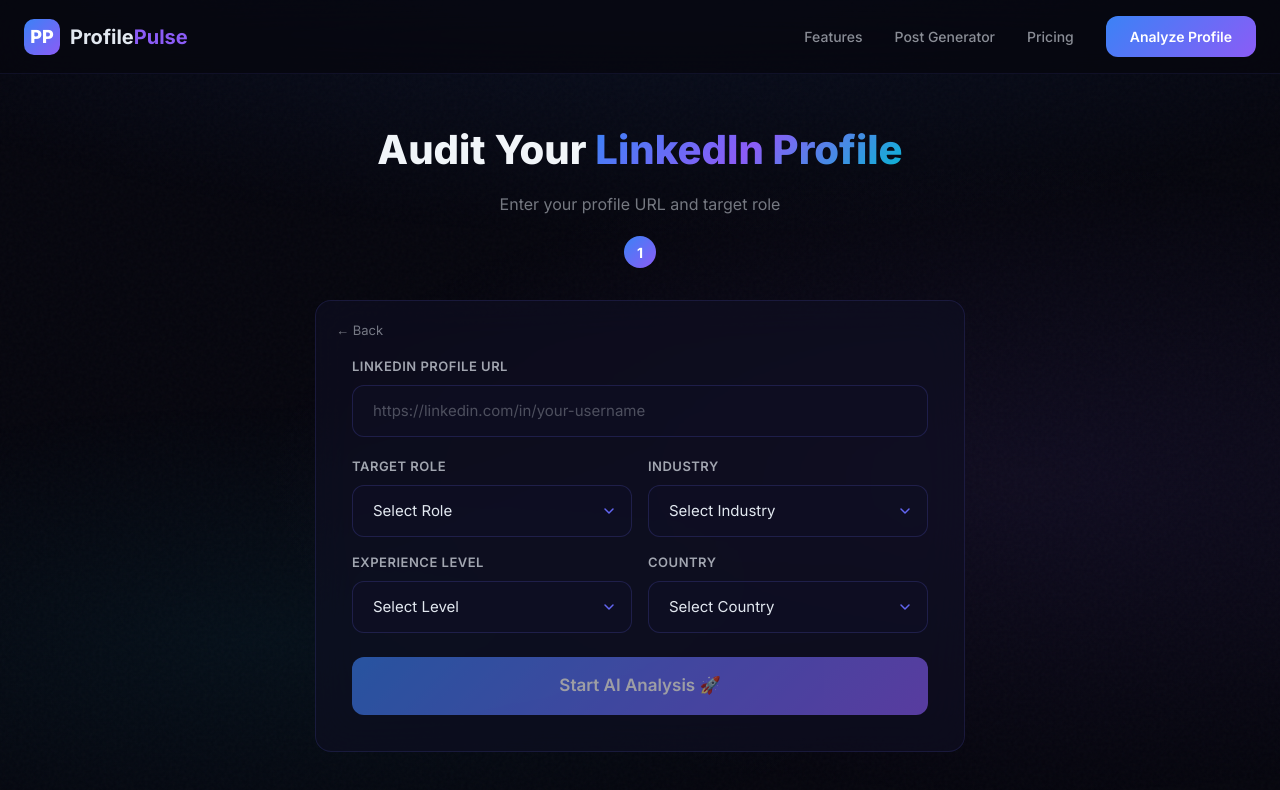
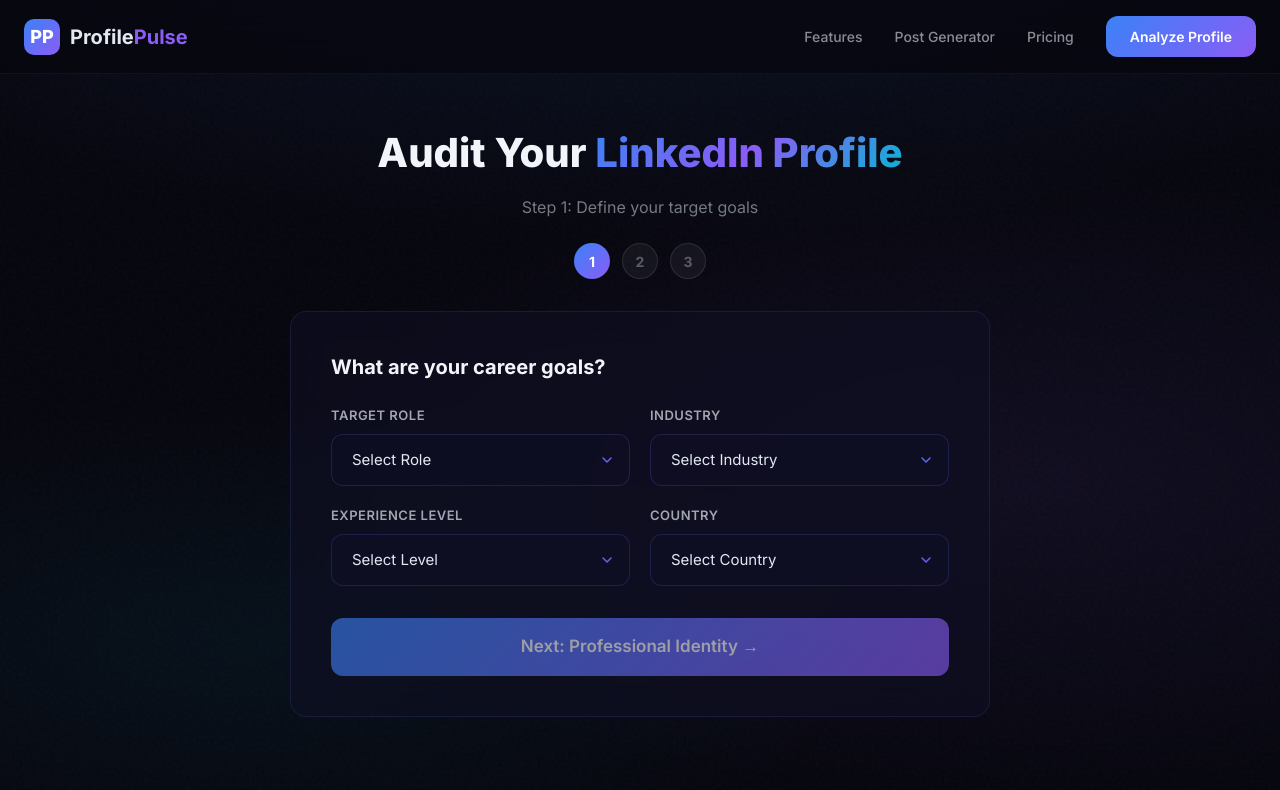
Before and after one commit to KalaiScript/linkedaudit, a Next.js app: page /audit in a window 1280 px wide. Shown: the top 790 px of the page. Built offline with nearby package versions, Linux system fonts and the light colour scheme.

Commit message:
feat: implement manual profile entry flow, update dashboard redirection, and personalize post generator previews

```diff
--- a/src/app/audit/page.tsx
+++ b/src/app/audit/page.tsx
@@ -3,7 +3,6 @@
 import { useRouter } from 'next/navigation';
 import { motion, AnimatePresence } from 'framer-motion';
 import Navbar from '@/components/layout/Navbar';
-import { fetchLinkedInProfileAction } from '@/app/actions/linkedin-actions';
 
 const roles = ['Software Engineer', 'Frontend Developer', 'Backend Developer', 'Full Stack Developer', 'UI/UX Designer', 'Data Analyst', 'Data Scientist', 'AI/ML Engineer', 'DevOps Engineer', 'Product Manager', 'Mobile Developer', 'Cybersecurity Analyst', 'Cloud Architect', 'QA Engineer', 'Other'];
 const industries = ['Technology', 'Finance', 'Healthcare', 'Education', 'E-commerce', 'Media', 'Consulting', 'Manufacturing', 'Government', 'Startup', 'Other'];
@@ -15,23 +14,24 @@
   const [step, setStep] = useState(1);
   const [loading, setLoading] = useState(false);
 
-  // Step 1 fields
-  const [url, setUrl] = useState('');
+  // Step 1: Target Goals
   const [role, setRole] = useState('');
   const [industry, setIndustry] = useState('');
   const [level, setLevel] = useState('');
   const [country, setCountry] = useState('');
 
-  // Step 2 fields — profile details
+  // Step 2: Professional Identity
   const [name, setName] = useState('');
   const [headline, setHeadline] = useState('');
   const [about, setAbout] = useState('');
   const [location, setLocation] = useState('');
+  const [skillsText, setSkillsText] = useState('');
+
+  // Step 3: Metrics & Activity
   const [connections, setConnections] = useState('');
   const [followers, setFollowers] = useState('');
   const [hasPhoto, setHasPhoto] = useState(true);
   const [hasBanner, setHasBanner] = useState(false);
-  const [skillsText, setSkillsText] = useState('');
   const [experienceCount, setExperienceCount] = useState('');
   const [experienceDesc, setExperienceDesc] = useState('');
   const [projectCount, setProjectCount] = useState('');
@@ -43,61 +43,31 @@
   const [customUrl, setCustomUrl] = useState(true);
   const [featuredItems, setFeaturedItems] = useState('');
 
-  const handleNext = async () => {
-    let extractedName = name;
-    if (url) {
-      const match = url.match(/\/in\/([^/]+)/);
-      if (match) {
-        const slug = match[1].replace(/-/g, ' ');
-        extractedName = slug.replace(/\b\w/g, c => c.toUpperCase());
-        setName(extractedName);
-      }
-    }
-
-    if (url && url.includes('linkedin.com/in/')) {
-      // If URL is provided, skip manual entry and try to fetch real data
-      await handleAnalyze(url, extractedName);
+  const handleNext = () => {
+    if (step < 3) {
+      setStep(step + 1);
+      window.scrollTo(0, 0);
     } else {
-      setStep(2);
+      handleAnalyze();
     }
   };
 
   const handleBack = () => {
-    if (step === 2) {
-      setStep(1);
+    if (step > 1) {
+      setStep(step - 1);
+      window.scrollTo(0, 0);
     } else {
       router.back();
     }
   };
 
-  const handleAnalyze = async (profileUrl?: string, passedName?: string) => {
+  const handleAnalyze = async () => {
     setLoading(true);
 
-    let profileData: any = null;
-
-    if (profileUrl) {
-      // Attempt live fetch
-      const fetchRes = await fetchLinkedInProfileAction(profileUrl);
-      if (fetchRes.success && fetchRes.data) {
-        profileData = {
-          ...fetchRes.data,
-          jobRoleTarget: role || fetchRes.data.headline || 'Software Engineer',
-          industry: industry || 'Technology',
-          experienceLevel: level || 'Mid',
-          country: country || 'United States',
-          seoKeywords: fetchRes.data.skills?.slice(0, 5).map(s => s.toLowerCase()) || [],
-        };
-      } else {
-        alert(fetchRes.error || "Failed to fetch LinkedIn profile");
-        setLoading(false);
-        setStep(2); // Fallback to manual entry if API fails
-        return;
-      }
-    } else {
     // Use manually entered data
-      profileData = {
+    const profileData = {
       url: 'manual',
-        name: name || passedName || 'User',
+      name: name || 'User',
       headline: headline || `${role} | Tech Enthusiast`,
       about: about || `Passionate ${role} with expertise in tech.`,
       location: location || country || 'India',
@@ -132,11 +102,17 @@
       experienceLevel: level || 'Mid',
       country: country || 'India',
     };
-    }
 
     localStorage.setItem('profilepulse_profile', JSON.stringify(profileData));
+
+    // Simulate a brief loading for AI processing feel
+    setTimeout(() => {
       router.push('/dashboard');
+    }, 1500);
   };
+
+  const isStep1Valid = role && industry && level && country;
+  const isStep2Valid = name && headline && about && skillsText;
 
   return (
     <>
@@ -146,39 +122,40 @@
           initial={{ opacity: 0, y: 20 }}
           animate={{ opacity: 1, y: 0 }}
           transition={{ duration: 0.6 }}
-          style={{ maxWidth: 650, width: '100%' }}
+          style={{ maxWidth: 700, width: '100%' }}
         >
           <div style={{ textAlign: 'center', marginBottom: 32 }}>
             <h1 style={{ fontSize: 'clamp(28px, 4vw, 40px)', fontWeight: 800, color: '#f1f5f9', marginBottom: 12 }}>
               Audit Your <span className="gradient-text">LinkedIn Profile</span>
             </h1>
             <p style={{ color: 'rgba(226,232,240,0.5)', fontSize: 16 }}>
-              {step === 1 ? 'Enter your profile URL and target role' : 'Tell us about your current profile'}
+              {step === 1 ? 'Step 1: Define your target goals' : step === 2 ? 'Step 2: Your professional identity' : 'Step 3: Your network and activity'}
             </p>
+
             {/* Step indicator */}
-            <div style={{ display: 'flex', alignItems: 'center', justifyContent: 'center', gap: 12, marginTop: 20 }}>
-              <div style={{ width: 32, height: 32, borderRadius: '50%', display: 'flex', alignItems: 'center', justifyContent: 'center', fontSize: 14, fontWeight: 700, background: 'linear-gradient(135deg, #3b82f6, #8b5cf6)', color: 'white' }}>1</div>
+            <div style={{ display: 'flex', alignItems: 'center', justifyContent: 'center', gap: 12, marginTop: 24 }}>
+              {[1, 2, 3].map(s => (
+                <div key={s} style={{
+                  width: 36, height: 36, borderRadius: '50%',
+                  display: 'flex', alignItems: 'center', justifyContent: 'center',
+                  fontSize: 14, fontWeight: 700,
+                  background: step >= s ? 'linear-gradient(135deg, #3b82f6, #8b5cf6)' : 'rgba(255,255,255,0.05)',
+                  border: step >= s ? 'none' : '1px solid rgba(255,255,255,0.1)',
+                  color: step >= s ? 'white' : 'rgba(255,255,255,0.3)',
+                  transition: 'all 0.3s ease'
+                }}>
+                  {s}
+                </div>
+              ))}
             </div>
           </div>
 
-          <div className="glass-card" style={{ padding: 36, position: 'relative' }}>
-            <button
-              onClick={handleBack}
-              style={{ position: 'absolute', top: 20, left: 20, background: 'none', border: 'none', color: 'rgba(226,232,240,0.5)', cursor: 'pointer', fontSize: 13, display: 'flex', alignItems: 'center', gap: 4, zIndex: 10 }}
-            >
-              ← Back
-            </button>
+          <div className="glass-card" style={{ padding: 40, position: 'relative' }}>
             <AnimatePresence mode="wait">
-              {step === 1 ? (
-                <motion.div key="step1" initial={{ opacity: 0, x: -20 }} animate={{ opacity: 1, x: 0 }} exit={{ opacity: 0, x: -20 }} style={{ paddingTop: 20 }}>
-                  {/* URL */}
-                  <div style={{ marginBottom: 20 }}>
-                    <label style={{ display: 'block', color: 'rgba(226,232,240,0.7)', fontSize: 13, fontWeight: 600, marginBottom: 8, textTransform: 'uppercase', letterSpacing: 0.5 }}>LinkedIn Profile URL</label>
-                    <input type="text" className="input-field" placeholder="https://linkedin.com/in/your-username" value={url} onChange={e => setUrl(e.target.value)} />
-                  </div>
-
-                  {/* Options Grid */}
-                  <div style={{ display: 'grid', gridTemplateColumns: '1fr 1fr', gap: 16, marginBottom: 24 }}>
+              {step === 1 && (
+                <motion.div key="step1" initial={{ opacity: 0, x: -20 }} animate={{ opacity: 1, x: 0 }} exit={{ opacity: 0, x: -20 }}>
+                  <h3 style={{ fontSize: 20, fontWeight: 700, color: '#f1f5f9', marginBottom: 24 }}>What are your career goals?</h3>
+                  <div style={{ display: 'grid', gridTemplateColumns: '1fr 1fr', gap: 20, marginBottom: 32 }}>
                     <div>
                       <label style={{ display: 'block', color: 'rgba(226,232,240,0.7)', fontSize: 13, fontWeight: 600, marginBottom: 8, textTransform: 'uppercase', letterSpacing: 0.5 }}>Target Role</label>
                       <select className="select-field" value={role} onChange={e => setRole(e.target.value)}>
@@ -209,60 +186,72 @@
                     </div>
                   </div>
 
-                  <button onClick={handleNext} disabled={loading || (step === 1 && !url && (!role || !industry || !level || !country))} className="glow-btn" style={{ width: '100%', padding: '16px', fontSize: 17, opacity: (step === 1 && !url && (!role || !industry || !level || !country)) ? 0.6 : 1 }}>
-                    {loading ? (
-                      <span style={{ display: 'flex', alignItems: 'center', justifyContent: 'center', gap: 10 }}>
-                        <motion.span animate={{ rotate: 360 }} transition={{ repeat: Infinity, duration: 1, ease: 'linear' }} style={{ display: 'inline-block' }}>⚡</motion.span>
-                        Analyzing with AI...
-                      </span>
-                    ) : 'Start AI Analysis 🚀'}
+                  <button onClick={handleNext} disabled={!isStep1Valid} className="glow-btn" style={{ width: '100%', padding: '16px', fontSize: 17, opacity: isStep1Valid ? 1 : 0.6 }}>
+                    Next: Professional Identity →
                   </button>
                 </motion.div>
-              ) : (
+              )}
+
+              {step === 2 && (
                 <motion.div key="step2" initial={{ opacity: 0, x: 20 }} animate={{ opacity: 1, x: 0 }} exit={{ opacity: 0, x: 20 }}>
-                  <p style={{ color: 'rgba(226,232,240,0.4)', fontSize: 13, marginBottom: 20, padding: '10px 16px', borderRadius: 10, background: 'rgba(139,92,246,0.06)', border: '1px solid rgba(139,92,246,0.15)' }}>
-                    💡 Fill in your current LinkedIn profile details for an accurate analysis. Copy info directly from your profile.
-                  </p>
+                  <h3 style={{ fontSize: 20, fontWeight: 700, color: '#f1f5f9', marginBottom: 24 }}>Tell us who you are</h3>
 
-                  {/* Name & Headline */}
-                  <div style={{ display: 'grid', gridTemplateColumns: '1fr 1fr', gap: 16, marginBottom: 16 }}>
+                  <div style={{ display: 'grid', gridTemplateColumns: '1fr 1fr', gap: 20, marginBottom: 20 }}>
                     <InputField label="Full Name" value={name} onChange={setName} placeholder="John Doe" />
-                    <InputField label="Location" value={location} onChange={setLocation} placeholder="City, Country" />
-                  </div>
-                  <InputField label="Headline" value={headline} onChange={setHeadline} placeholder="Your current LinkedIn headline" />
-                  <div style={{ marginBottom: 16, marginTop: 16 }}>
-                    <label style={{ display: 'block', color: 'rgba(226,232,240,0.7)', fontSize: 13, fontWeight: 600, marginBottom: 8, textTransform: 'uppercase', letterSpacing: 0.5 }}>About / Summary</label>
-                    <textarea className="input-field" rows={4} placeholder="Paste your About section here..." value={about} onChange={e => setAbout(e.target.value)} style={{ resize: 'vertical' }} />
+                    <InputField label="Current Location" value={location} onChange={setLocation} placeholder="City, Country" />
                   </div>
 
-                  {/* Numbers Row */}
-                  <div style={{ display: 'grid', gridTemplateColumns: 'repeat(3, 1fr)', gap: 12, marginBottom: 16 }}>
-                    <InputField label="Connections" value={connections} onChange={setConnections} placeholder="500" type="number" />
-                    <InputField label="Followers" value={followers} onChange={setFollowers} placeholder="6000" type="number" />
-                    <InputField label="Recommendations" value={recommendations} onChange={setRecommendations} placeholder="3" type="number" />
+                  <div style={{ marginBottom: 20 }}>
+                    <InputField label="Current Headline" value={headline} onChange={setHeadline} placeholder="Senior Software Engineer | React • Node.js | Ex-Google" />
                   </div>
 
-                  <InputField label="Skills (comma-separated)" value={skillsText} onChange={setSkillsText} placeholder="React, Node.js, Python, TypeScript, AWS" />
-
-                  <div style={{ display: 'grid', gridTemplateColumns: 'repeat(3, 1fr)', gap: 12, marginBottom: 16, marginTop: 16 }}>
-                    <InputField label="Experience Count" value={experienceCount} onChange={setExperienceCount} placeholder="3" type="number" />
-                    <InputField label="Projects Count" value={projectCount} onChange={setProjectCount} placeholder="5" type="number" />
-                    <InputField label="Certifications" value={certCount} onChange={setCertCount} placeholder="2" type="number" />
+                  <div style={{ marginBottom: 20 }}>
+                    <label style={{ display: 'block', color: 'rgba(226,232,240,0.7)', fontSize: 13, fontWeight: 600, marginBottom: 8, textTransform: 'uppercase', letterSpacing: 0.5 }}>About / Summary</label>
+                    <textarea className="input-field" rows={5} placeholder="Paste your LinkedIn About section here..." value={about} onChange={e => setAbout(e.target.value)} style={{ resize: 'vertical' }} />
                   </div>
 
-                  <div style={{ marginBottom: 16 }}>
-                    <label style={{ display: 'block', color: 'rgba(226,232,240,0.7)', fontSize: 13, fontWeight: 600, marginBottom: 8, textTransform: 'uppercase', letterSpacing: 0.5 }}>Experience Description (your best role)</label>
-                    <textarea className="input-field" rows={3} placeholder="Describe your most relevant experience..." value={experienceDesc} onChange={e => setExperienceDesc(e.target.value)} style={{ resize: 'vertical' }} />
+                  <div style={{ marginBottom: 32 }}>
+                    <InputField label="Skills (comma-separated)" value={skillsText} onChange={setSkillsText} placeholder="React, Node.js, Python, TypeScript, AWS" />
                   </div>
 
-                  <div style={{ display: 'grid', gridTemplateColumns: 'repeat(3, 1fr)', gap: 12, marginBottom: 16 }}>
-                    <InputField label="Posts/Week" value={postsPerWeek} onChange={setPostsPerWeek} placeholder="2" type="number" />
-                    <InputField label="Avg Engagement" value={avgEngagement} onChange={setAvgEngagement} placeholder="50" type="number" />
+                  <div style={{ display: 'flex', gap: 12 }}>
+                    <button onClick={handleBack} style={{ flex: '0 0 auto', padding: '14px 24px', borderRadius: 12, background: 'rgba(255,255,255,0.05)', border: '1px solid rgba(255,255,255,0.1)', color: '#a5b4fc', fontSize: 15, fontWeight: 600, cursor: 'pointer' }}>
+                      ← Back
+                    </button>
+                    <button onClick={handleNext} disabled={!isStep2Valid} className="glow-btn" style={{ flex: 1, padding: '14px', fontSize: 16, opacity: isStep2Valid ? 1 : 0.6 }}>
+                      Next: Network & Metrics →
+                    </button>
+                  </div>
+                </motion.div>
+              )}
+
+              {step === 3 && (
+                <motion.div key="step3" initial={{ opacity: 0, x: 20 }} animate={{ opacity: 1, x: 0 }} exit={{ opacity: 0, x: 20 }}>
+                  <h3 style={{ fontSize: 20, fontWeight: 700, color: '#f1f5f9', marginBottom: 24 }}>Your LinkedIn activity</h3>
+
+                  <div style={{ display: 'grid', gridTemplateColumns: 'repeat(3, 1fr)', gap: 16, marginBottom: 20 }}>
+                    <InputField label="Connections" value={connections} onChange={setConnections} placeholder="500+" type="number" />
+                    <InputField label="Followers" value={followers} onChange={setFollowers} placeholder="2500" type="number" />
+                    <InputField label="Recommendations" value={recommendations} onChange={setRecommendations} placeholder="5" type="number" />
+                  </div>
+
+                  <div style={{ display: 'grid', gridTemplateColumns: 'repeat(3, 1fr)', gap: 16, marginBottom: 20 }}>
+                    <InputField label="Experience Count" value={experienceCount} onChange={setExperienceCount} placeholder="3" type="number" />
+                    <InputField label="Projects Count" value={projectCount} onChange={setProjectCount} placeholder="4" type="number" />
                     <InputField label="Featured Items" value={featuredItems} onChange={setFeaturedItems} placeholder="2" type="number" />
                   </div>
 
-                  {/* Toggles */}
-                  <div style={{ display: 'flex', gap: 24, marginBottom: 24, flexWrap: 'wrap' }}>
+                  <div style={{ display: 'grid', gridTemplateColumns: '1fr 1fr', gap: 16, marginBottom: 20 }}>
+                    <InputField label="Posts per Week" value={postsPerWeek} onChange={setPostsPerWeek} placeholder="2" type="number" />
+                    <InputField label="Avg Engagement" value={avgEngagement} onChange={setAvgEngagement} placeholder="45" type="number" />
+                  </div>
+
+                  <div style={{ marginBottom: 24 }}>
+                    <label style={{ display: 'block', color: 'rgba(226,232,240,0.7)', fontSize: 13, fontWeight: 600, marginBottom: 8, textTransform: 'uppercase', letterSpacing: 0.5 }}>Experience Description (Best Role)</label>
+                    <textarea className="input-field" rows={3} placeholder="Briefly describe your main achievements in your current or best role..." value={experienceDesc} onChange={e => setExperienceDesc(e.target.value)} style={{ resize: 'vertical' }} />
+                  </div>
+
+                  <div style={{ display: 'flex', gap: 20, marginBottom: 32, flexWrap: 'wrap' }}>
                     <ToggleField label="Profile Photo" checked={hasPhoto} onChange={setHasPhoto} />
                     <ToggleField label="Custom Banner" checked={hasBanner} onChange={setHasBanner} />
                     <ToggleField label="Creator Mode" checked={creatorMode} onChange={setCreatorMode} />
@@ -270,16 +259,11 @@
                   </div>
 
                   <div style={{ display: 'flex', gap: 12 }}>
-                    <button onClick={() => setStep(1)} style={{ flex: '0 0 auto', padding: '14px 24px', borderRadius: 12, background: 'rgba(99,102,241,0.1)', border: '1px solid rgba(99,102,241,0.2)', color: '#a5b4fc', fontSize: 15, fontWeight: 600, cursor: 'pointer' }}>
+                    <button onClick={handleBack} disabled={loading} style={{ flex: '0 0 auto', padding: '14px 24px', borderRadius: 12, background: 'rgba(255,255,255,0.05)', border: '1px solid rgba(255,255,255,0.1)', color: '#a5b4fc', fontSize: 15, fontWeight: 600, cursor: 'pointer' }}>
                       ← Back
                     </button>
-                    <button onClick={() => handleAnalyze()} disabled={loading} className="glow-btn" style={{ flex: 1, padding: '14px', fontSize: 16, opacity: loading ? 0.7 : 1, cursor: loading ? 'not-allowed' : 'pointer' }}>
-                      {loading ? (
-                        <span style={{ display: 'flex', alignItems: 'center', justifyContent: 'center', gap: 10 }}>
-                          <motion.span animate={{ rotate: 360 }} transition={{ repeat: Infinity, duration: 1, ease: 'linear' }} style={{ display: 'inline-block' }}>⚡</motion.span>
-                          Analyzing with AI...
-                        </span>
-                      ) : '🚀 Analyze My Profile'}
+                    <button onClick={handleAnalyze} disabled={loading} className="glow-btn" style={{ flex: 1, padding: '14px', fontSize: 16, opacity: loading ? 0.7 : 1 }}>
+                      {loading ? '⚡ Processing with AI...' : '🚀 Start AI Audit'}
                     </button>
                   </div>
                 </motion.div>
--- a/src/app/dashboard/page.tsx
+++ b/src/app/dashboard/page.tsx
@@ -1,7 +1,7 @@
 'use client';
 import { useState, useMemo, useEffect, Suspense } from 'react';
 import Link from 'next/link';
-import { useSearchParams } from 'next/navigation';
+import { useRouter, useSearchParams } from 'next/navigation';
 import { motion } from 'framer-motion';
 import Navbar from '@/components/layout/Navbar';
 import Footer from '@/components/layout/Footer';
@@ -10,7 +10,6 @@
 import RadarChart from '@/components/dashboard/RadarChart';
 import ContentGeneratorPanel from '@/components/dashboard/ContentGeneratorPanel';
 import { analyzeProfile } from '@/lib/analysis-engine';
-import { demoProfile } from '@/lib/mock-data';
 import { AuditResult, LinkedInProfile } from '@/types';
 
 import { getFullAIAnalysisAction } from '@/app/actions/ai-actions';
@@ -18,6 +17,7 @@
 const dashTabs = ['Overview', 'Score Breakdown', 'Personalized Tips', 'AI Suggestions', 'SEO Analysis', 'Networking Strategy', 'Action Plan', 'Roast Mode 🔥'];
 
 function DashboardContent() {
+  const router = useRouter();
   const searchParams = useSearchParams();
   const [activeTab, setActiveTab] = useState(0);
   const [roastMode, setRoastMode] = useState(false);
@@ -30,7 +30,7 @@
     setIsMounted(true);
   }, []);
 
-  const profile: LinkedInProfile = useMemo(() => {
+  const profile: LinkedInProfile | null = useMemo(() => {
     if (typeof window !== 'undefined' && isMounted) {
       const stored = localStorage.getItem('profilepulse_profile');
       if (stored) {
@@ -39,17 +39,14 @@
         } catch { }
       }
     }
-    const p = { ...demoProfile };
-    const role = searchParams.get('role');
-    const industry = searchParams.get('industry');
-    const level = searchParams.get('level');
-    const country = searchParams.get('country');
-    if (role) p.jobRoleTarget = role;
-    if (industry) p.industry = industry;
-    if (level) p.experienceLevel = level;
-    if (country) p.country = country;
-    return p;
-  }, [searchParams, isMounted]);
+    return null;
+  }, [isMounted]);
+
+  useEffect(() => {
+    if (isMounted && !profile && !loading) {
+      router.push('/audit');
+    }
+  }, [isMounted, profile, loading, router]);
 
   useEffect(() => {
     if (isMounted && profile) {
@@ -64,10 +61,13 @@
         setLoading(false);
       };
       fetchAnalysis();
+    } else if (isMounted && !profile) {
+      setLoading(false);
     }
   }, [isMounted, profile]);
 
-  const result: AuditResult = useMemo(() => {
+  const result: AuditResult | null = useMemo(() => {
+    if (!profile) return null;
     const baseResult = analyzeProfile(profile);
     if (aiAnalysis) {
       return {
@@ -85,7 +85,7 @@
     return baseResult;
   }, [profile, aiAnalysis]);
 
-  if (!isMounted || loading) {
+  if (!isMounted || loading || !result) {
     return (
       <div style={{ minHeight: '100vh', display: 'flex', flexDirection: 'column', alignItems: 'center', justifyContent: 'center', background: '#06060e', color: '#e2e8f0' }}>
         <motion.div animate={{ rotate: 360 }} transition={{ repeat: Infinity, duration: 1, ease: 'linear' }} style={{ fontSize: 64, marginBottom: 24 }}>⚡</motion.div>
--- a/src/app/page.tsx
+++ b/src/app/page.tsx
@@ -16,9 +16,9 @@
 ];
 
 const steps = [
-  { num: '01', title: 'Enter Your Profile', desc: 'Paste your LinkedIn URL and select your target role and industry.' },
-  { num: '02', title: 'AI Analyzes Everything', desc: 'Our AI engine evaluates every section — photo, headline, about, skills, and more.' },
-  { num: '03', title: 'Get Your Audit Report', desc: 'Receive scores, suggestions, AI rewrites, and a 7-day action plan.' },
+  { num: '01', title: 'Enter Your Profile', desc: 'Provide your headline, about section, and career goals directly in our secure auditor.' },
+  { num: '02', title: 'AI Analyzes Everything', desc: 'Our AI engine evaluates every section — photo impact, headline strength, about storytelling, and more.' },
+  { num: '03', title: 'Get Your Audit Report', desc: 'Receive scores, suggestions, AI rewrites, and a personalized 7-day action plan.' },
 ];
 
 const fadeUp = { hidden: { opacity: 0, y: 30 }, visible: { opacity: 1, y: 0 } };
```
Also changed, not shown: src/app/post-generator/page.tsx (+17 -4 lines). Lines whose indentation alone changed are shown as unchanged.
